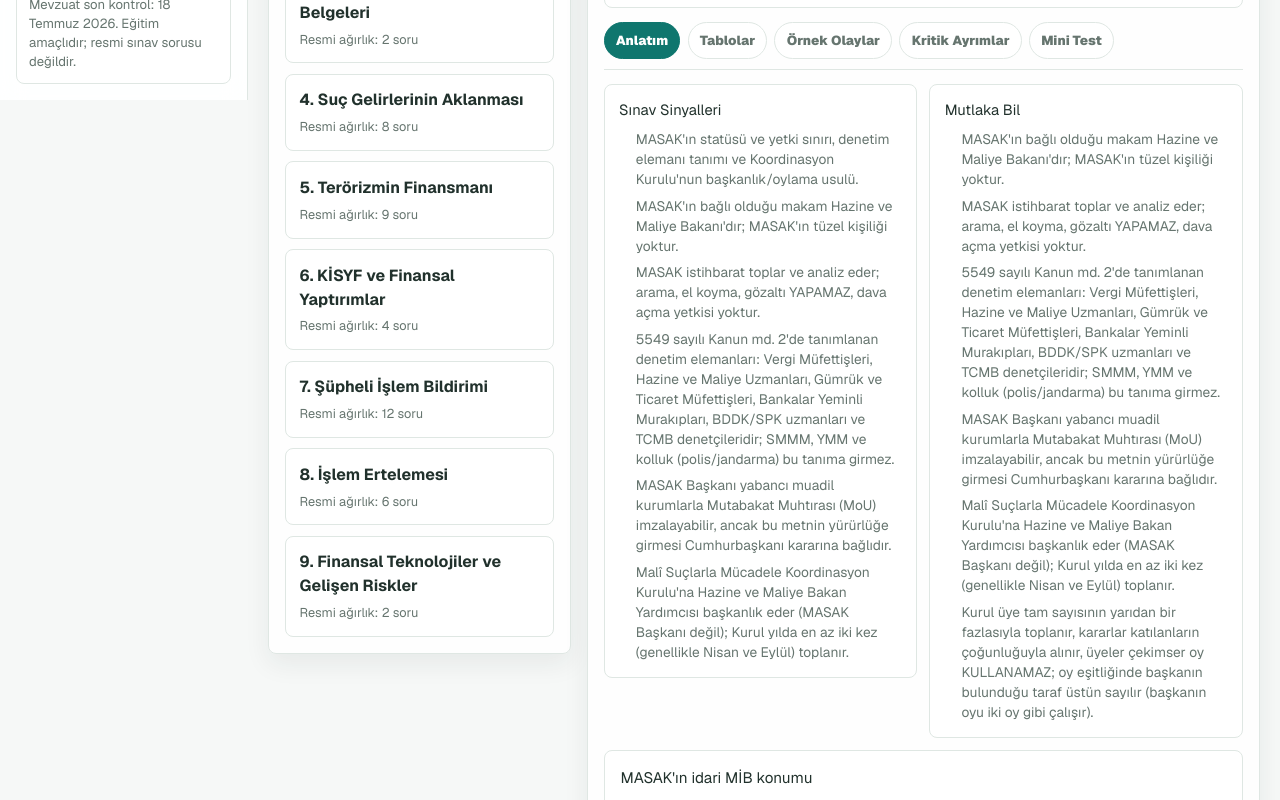
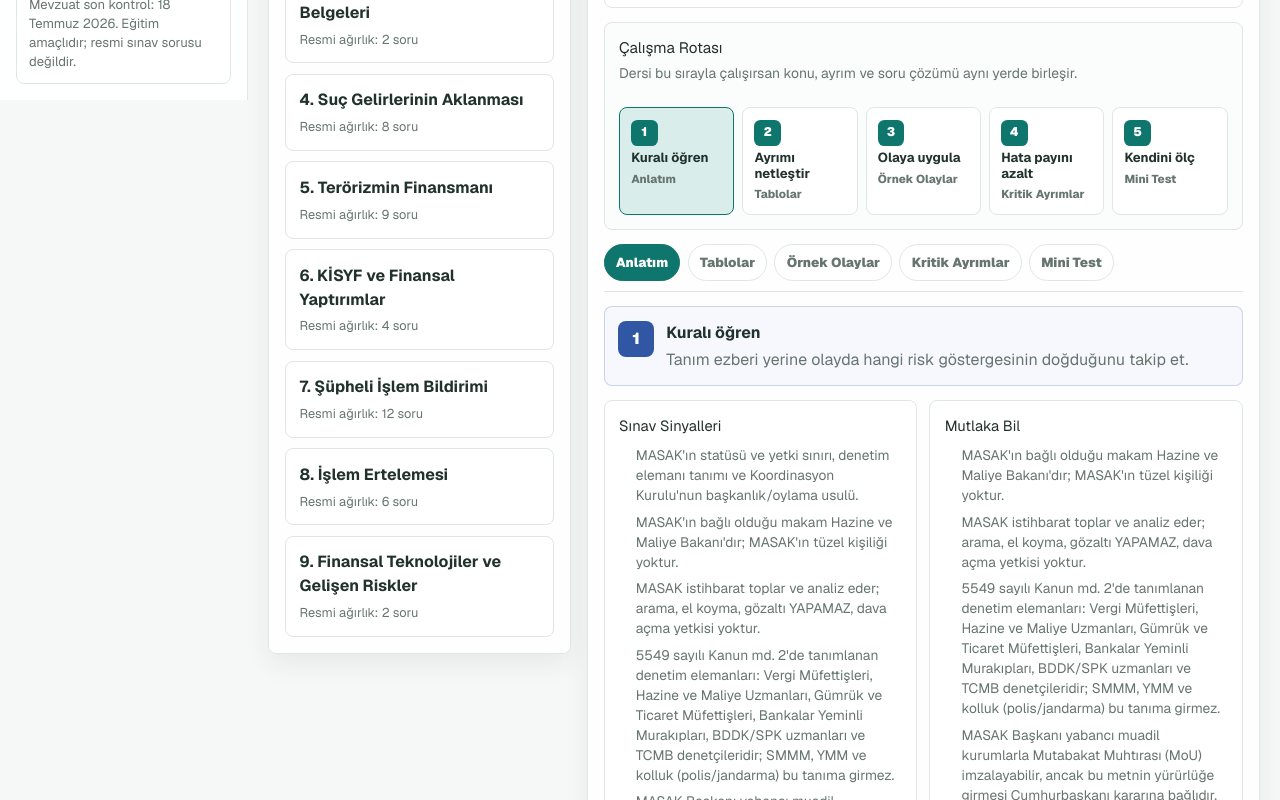
Before and after one commit to MasakUyumAkademisi/MasakUyumAkademisi.github.io, a Next.js app: page / in a window 1280 px wide. Shown: the part 700-1500 px from the top of the page. Built offline with nearby package versions, Linux system fonts and the light colour scheme.

Commit message:
Refine lesson learning UX

```diff
--- a/app/MasakPrepApp.tsx
+++ b/app/MasakPrepApp.tsx
@@ -69,6 +69,34 @@ const lessonTabs: { id: LessonTabId; label: string }[] = [
   { id: "pitfalls", label: "Kritik Ayrımlar" },
   { id: "quiz", label: "Mini Test" },
 ];
+
+const lessonTabGuides: Record<LessonTabId, { step: string; title: string; helper: string }> = {
+  narrative: {
+    step: "1",
+    title: "Kuralı öğren",
+    helper: "Tanım ezberi yerine olayda hangi risk göstergesinin doğduğunu takip et.",
+  },
+  tables: {
+    step: "2",
+    title: "Ayrımı netleştir",
+    helper: "Benzer kavramları yan yana karşılaştır; sınav çeldiricileri genelde buradan gelir.",
+  },
+  cases: {
+    step: "3",
+    title: "Olaya uygula",
+    helper: "Önce tarafları ve işlem amacını bul, sonra yükümlünün doğru aksiyonunu seç.",
+  },
+  pitfalls: {
+    step: "4",
+    title: "Hata payını azalt",
+    helper: "Yanlış seçeneklerin neden cazip göründüğünü öğren; kısa tekrarını buradan yap.",
+  },
+  quiz: {
+    step: "5",
+    title: "Kendini ölç",
+    helper: "Cevaplamadan önce gerekçeni kur; çözüm açıklamasını sonra kontrol et.",
+  },
+};
 
 const viewCopy: Record<ViewId, { eyebrow: string; title: string; subtitle: string }> = {
   lessons: {
@@ -251,6 +279,7 @@ export default function MasakPrepApp() {
 
   const currentLesson = getLessonById(activeLesson);
   const currentContent = lessonContentById[currentLesson.id];
+  const currentTabGuide = lessonTabGuides[activeLessonTab];
   const filteredLessons = lessons.filter((lesson) => lesson.moduleId === activeModule);
   const currentQuestion = questions[activeQuestion];
   const answeredCount = Object.keys(progress.answered).length;
@@ -623,6 +652,31 @@ export default function MasakPrepApp() {
                 <p>{currentContent.overview}</p>
                 <span>{currentContent.sourceTrace}</span>
               </section>
+              <section className="learning-route" aria-label="Çalışma rotası">
+                <div className="section-head">
+                  <div>
+                    <h3>Çalışma Rotası</h3>
+                    <p className="section-subtitle">Dersi bu sırayla çalışırsan konu, ayrım ve soru çözümü aynı yerde birleşir.</p>
+                  </div>
+                </div>
+                <div className="learning-steps">
+                  {lessonTabs.map((tab) => {
+                    const guide = lessonTabGuides[tab.id];
+                    return (
+                      <button
+                        className={`learning-step ${activeLessonTab === tab.id ? "active" : ""}`}
+                        key={tab.id}
+                        onClick={() => setActiveLessonTab(tab.id)}
+                        type="button"
+                      >
+                        <span>{guide.step}</span>
+                        <strong>{guide.title}</strong>
+                        <small>{tab.label}</small>
+                      </button>
+                    );
+                  })}
+                </div>
+              </section>
               <nav className="lesson-tab-list" aria-label="Ders bölümleri">
                 {lessonTabs.map((tab) => (
                   <button className={activeLessonTab === tab.id ? "active" : ""} key={tab.id} onClick={() => setActiveLessonTab(tab.id)} type="button">
@@ -630,6 +684,13 @@ export default function MasakPrepApp() {
                   </button>
                 ))}
               </nav>
+              <div className="teacher-note">
+                <span>{currentTabGuide.step}</span>
+                <div>
+                  <strong>{currentTabGuide.title}</strong>
+                  <p>{currentTabGuide.helper}</p>
+                </div>
+              </div>
 
               {activeLessonTab === "narrative" && (
                 <section className="lesson-tab-panel">
@@ -644,9 +705,12 @@ export default function MasakPrepApp() {
                     </section>
                   </div>
                   <div className="deep-dive-list">
-                    {currentContent.deepDiveSections.map((section) => (
+                    {currentContent.deepDiveSections.map((section, sectionIndex) => (
                       <section className="content-section" key={section.title}>
-                        <h3>{section.title}</h3>
+                        <div className="content-section-head">
+                          <span>{sectionIndex + 1}</span>
+                          <h3>{section.title}</h3>
+                        </div>
                         <p>{section.body}</p>
                         <span>{section.sourceTrace}</span>
                       </section>
--- a/app/globals.css
+++ b/app/globals.css
@@ -493,6 +493,68 @@ a {
   align-items: start;
 }
 
+.learning-route {
+  display: grid;
+  gap: 0.7rem;
+  border: 1px solid var(--line);
+  border-radius: 0.5rem;
+  background: #fbfcfc;
+  padding: 0.9rem;
+}
+
+.learning-route h3 {
+  margin: 0;
+  color: var(--ink);
+  font-size: 0.95rem;
+}
+
+.learning-steps {
+  display: grid;
+  grid-template-columns: repeat(5, minmax(0, 1fr));
+  gap: 0.5rem;
+}
+
+.learning-step {
+  display: grid;
+  gap: 0.25rem;
+  align-content: start;
+  min-height: 5.6rem;
+  border: 1px solid var(--line);
+  border-radius: 0.5rem;
+  background: #fff;
+  padding: 0.7rem;
+  text-align: left;
+}
+
+.learning-step.active {
+  border-color: var(--accent);
+  background: var(--accent-soft);
+}
+
+.learning-step span {
+  display: grid;
+  width: 1.65rem;
+  height: 1.65rem;
+  place-items: center;
+  border-radius: 0.4rem;
+  background: var(--accent);
+  color: #fff;
+  font-size: 0.78rem;
+  font-weight: 850;
+}
+
+.learning-step strong {
+  color: var(--ink);
+  font-size: 0.82rem;
+  line-height: 1.2;
+}
+
+.learning-step small {
+  color: var(--muted);
+  font-size: 0.72rem;
+  font-weight: 750;
+}
+
 .lesson-tab-list {
   display: flex;
   flex-wrap: wrap;
@@ -515,6 +577,38 @@ a {
   border-color: var(--accent);
   background: var(--accent);
   color: #fff;
+}
+
+.teacher-note {
+  display: grid;
+  grid-template-columns: 2.25rem minmax(0, 1fr);
+  gap: 0.75rem;
+  align-items: start;
+  border: 1px solid rgba(49, 87, 164, 0.22);
+  border-radius: 0.5rem;
+  background: #f6f8fd;
+  padding: 0.85rem;
+}
+
+.teacher-note > span {
+  display: grid;
+  width: 2.25rem;
+  height: 2.25rem;
+  place-items: center;
+  border-radius: 0.5rem;
+  background: var(--blue);
+  color: #fff;
+  font-weight: 850;
+}
+
+.teacher-note strong {
+  color: var(--ink);
+}
+
+.teacher-note p {
+  margin: 0.2rem 0 0;
+  color: var(--muted);
+  line-height: 1.5;
 }
 
 .lesson-tab-panel,
@@ -542,6 +636,29 @@ a {
   margin: 0 0 0.45rem;
   color: var(--ink);
   font-size: 0.95rem;
+}
+
+.content-section-head {
+  display: grid;
+  grid-template-columns: 2rem minmax(0, 1fr);
+  gap: 0.65rem;
+  align-items: center;
+  margin-bottom: 0.45rem;
+}
+
+.content-section-head span {
+  display: grid;
+  width: 2rem;
+  height: 2rem;
+  place-items: center;
+  border-radius: 0.45rem;
+  background: var(--panel-soft);
+  color: var(--accent-strong);
+  font-weight: 850;
+}
+
+.content-section-head h3 {
+  margin: 0;
 }
 
 .content-section p,
@@ -1012,6 +1129,7 @@ a {
   .metric-grid,
   .card-grid,
   .case-grid,
+  .learning-steps,
   .lesson-detail-grid {
     grid-template-columns: 1fr;
   }
@@ -1028,6 +1146,10 @@ a {
 
   .option {
     grid-template-columns: 1.9rem minmax(0, 1fr);
+  }
+
+  .teacher-note {
+    grid-template-columns: 1fr;
   }
 
   .lesson-stat-strip {
```
Also changed, not shown: 1 other file (tests, documents, lock files or other folders).
